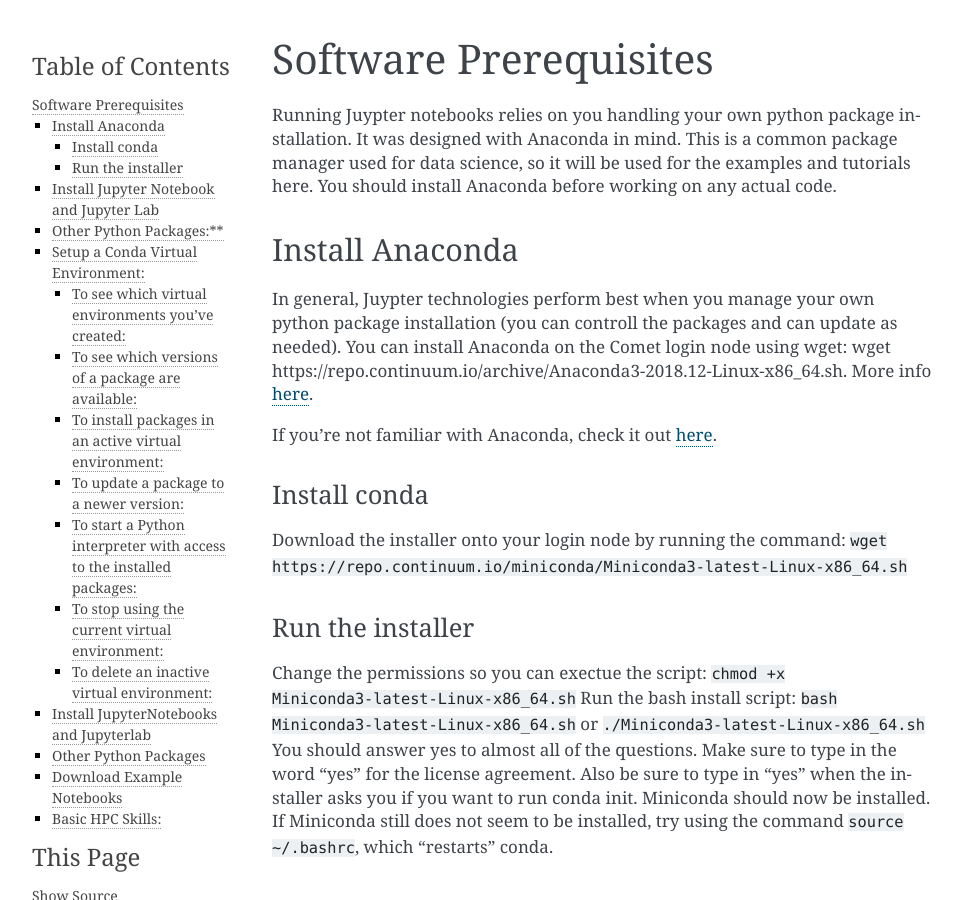
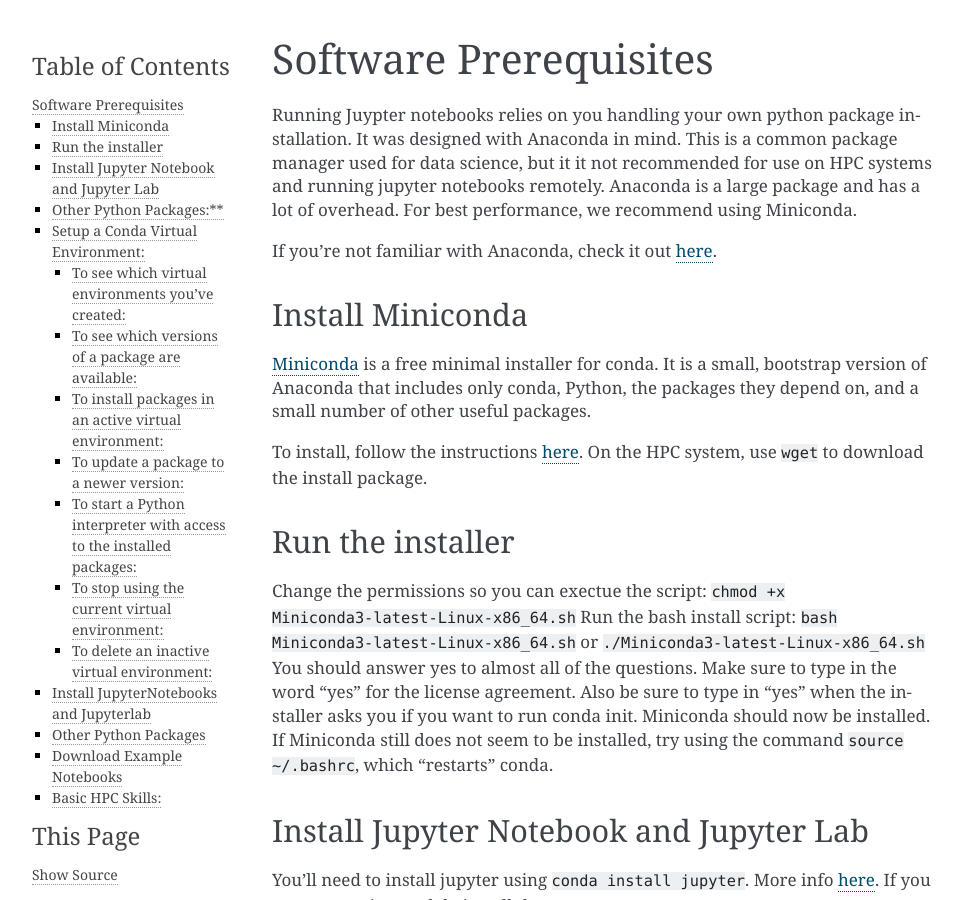
Before and after one commit to sdsc-hpc-training-org/notebooks-101, a Sphinx documentation site: the page built from Docs/source/prerequisites.md, in a window 1280 px wide and 900 px high. Shown: the whole window, without its empty margins (148-1110 px from the left). Built offline with Sphinx 7.4.7, drawn with Linux system fonts in a browser that asks for light colours.

Commit message:
Update prerequisites.md

````diff
--- a/Docs/source/prerequisites.md
+++ b/Docs/source/prerequisites.md
@@ -1,14 +1,13 @@
 # Software Prerequisites
 
-Running Juypter notebooks relies on you handling your own python package installation. It was designed with Anaconda in mind. This is a common package manager used for data science, so it will be used for the examples and tutorials here. You should install Anaconda before working on any actual code.
-
-## Install Anaconda
-In general, Juypter technologies perform best when you manage your own python package installation (you can controll the packages and can update as needed). You can install Anaconda on the Comet login node using wget: wget https://repo.continuum.io/archive/Anaconda3-2018.12-Linux-x86_64.sh. More info [here](https://stackoverflow.com/questions/38080407/how-can-i-install-the-latest-anaconda-with-wget#38080641).
+Running Juypter notebooks relies on you handling your own python package installation. It was designed with Anaconda in mind. This is a common package manager used for data science, but it it not recommended for use on HPC systems and running jupyter notebooks remotely. Anaconda is a large package and has a lot of overhead. For best performance, we recommend using Miniconda.
 
 If you’re not familiar with Anaconda, check it out [here](https://www.anaconda.com/products/individual).
 
-### Install conda
-Download the installer onto your login node by running the command: `wget https://repo.continuum.io/miniconda/Miniconda3-latest-Linux-x86_64.sh`
+### Install Miniconda
+[Miniconda](https://docs.conda.io/en/latest/miniconda.html) is a free minimal installer for conda. It is a small, bootstrap version of Anaconda that includes only conda, Python, the packages they depend on, and a small number of other useful packages.
+
+To install, follow the instructions [here](https://docs.conda.io/en/latest/miniconda.html). On the HPC system, use ```wget``` to download the install package.
 
 ### Run the installer
 Change the permissions so you can exectue the script: `chmod +x Miniconda3-latest-Linux-x86_64.sh`
````
